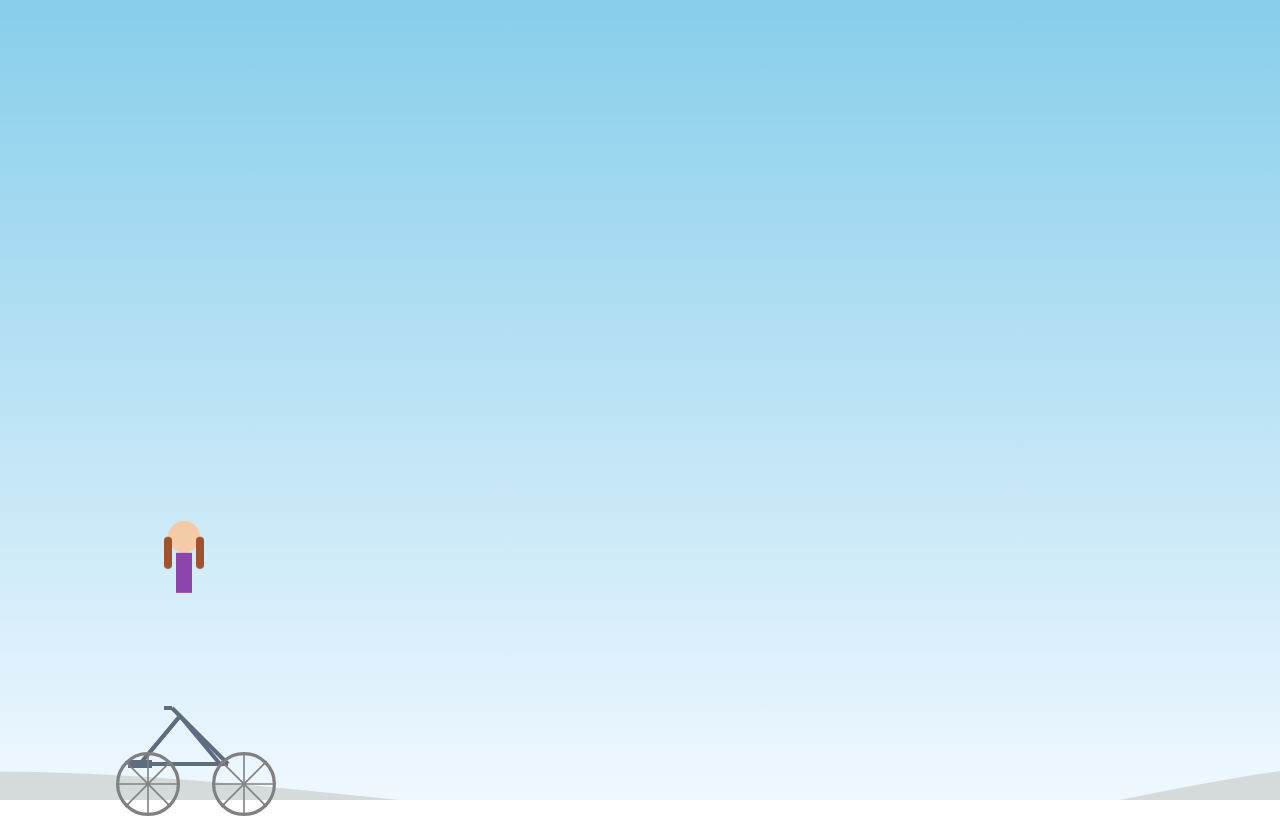
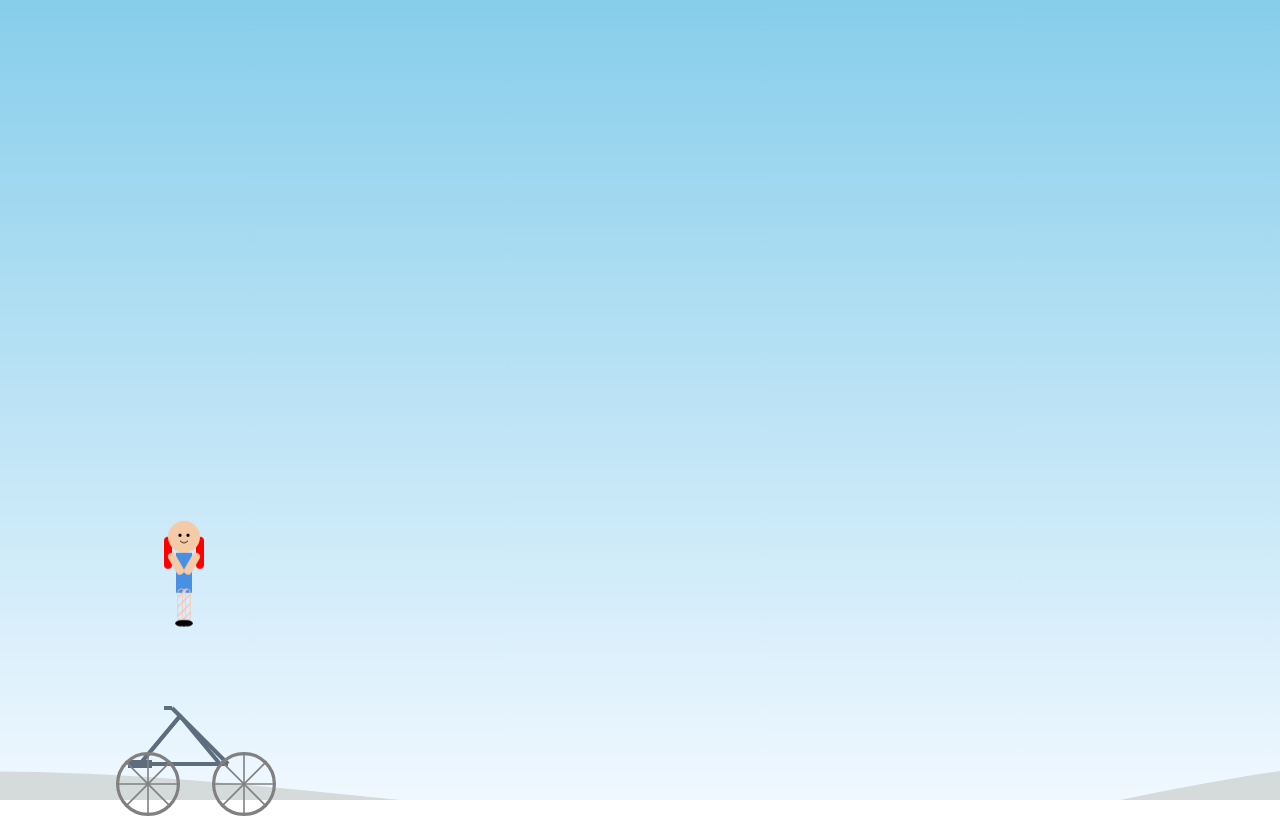
Before and after one commit to albertz/laelia-girl-with-2-braids, a plain HTML site: page index.html in a window 1280 px wide. Shown: the top 819 px of the page. Drawn offline with Linux system fonts and the light colour scheme.

Commit message:
change girl

```diff
--- a/index.html
+++ b/index.html
@@ -16,13 +16,37 @@
         <div id="player">
             <div id="girl">
                 <svg id="girl-svg" width="100" height="150" viewBox="0 0 100 150" xmlns="http://www.w3.org/2000/svg">
+                    <defs>
+                        <pattern id="stripes" patternUnits="userSpaceOnUse" width="8" height="8" patternTransform="rotate(45)">
+                            <line x1="0" y1="0" x2="0" y2="8" stroke="#FFC0CB" stroke-width="4" />
+                        </pattern>
+                    </defs>
+
+                    <!-- Braids -->
+                    <rect x="25" y="30" width="10" height="40" rx="5" fill="#FF0000"/>
+                    <rect x="65" y="30" width="10" height="40" rx="5" fill="#FF0000"/>
+
                     <!-- Head -->
                     <circle cx="50" cy="30" r="20" fill="#F5CBA7"/>
+                    <circle cx="45" cy="28" r="2" fill="#000"/>
+                    <circle cx="55" cy="28" r="2" fill="#000"/>
+                    <path d="M 45 35 q 5 5 10 0" stroke="#000" stroke-width="1" fill="none"/>
+
                     <!-- Body -->
-                    <rect x="40" y="50" width="20" height="50" fill="#8E44AD"/>
-                    <!-- Braids -->
-                    <rect x="25" y="30" width="10" height="40" rx="5" fill="#A0522D"/>
-                    <rect x="65" y="30" width="10" height="40" rx="5" fill="#A0522D"/>
+                    <rect x="40" y="50" width="20" height="50" fill="#4A90E2"/>
+
+                    <!-- Arms -->
+                    <rect x="30" y="50" width="10" height="30" rx="5" fill="#F5CBA7" transform="rotate(-30, 35, 55)"/>
+                    <rect x="60" y="50" width="10" height="30" rx="5" fill="#F5CBA7" transform="rotate(30, 65, 55)"/>
+
+                    <!-- Legs -->
+                    <rect x="42" y="95" width="10" height="40" rx="5" fill="url(#stripes)" stroke="#F5CBA7" stroke-width="1"/>
+                    <rect x="48" y="95" width="10" height="40" rx="5" fill="url(#stripes)" stroke="#F5CBA7" stroke-width="1"/>
+
+
+                    <!-- Shoes -->
+                    <ellipse cx="47" cy="138" rx="8" ry="4" fill="#000"/>
+                    <ellipse cx="53" cy="138" rx="8" ry="4" fill="#000"/>
                 </svg>
             </div>
             <div id="bicycle">
```
Also changed, not shown: assets/girl.svg.
